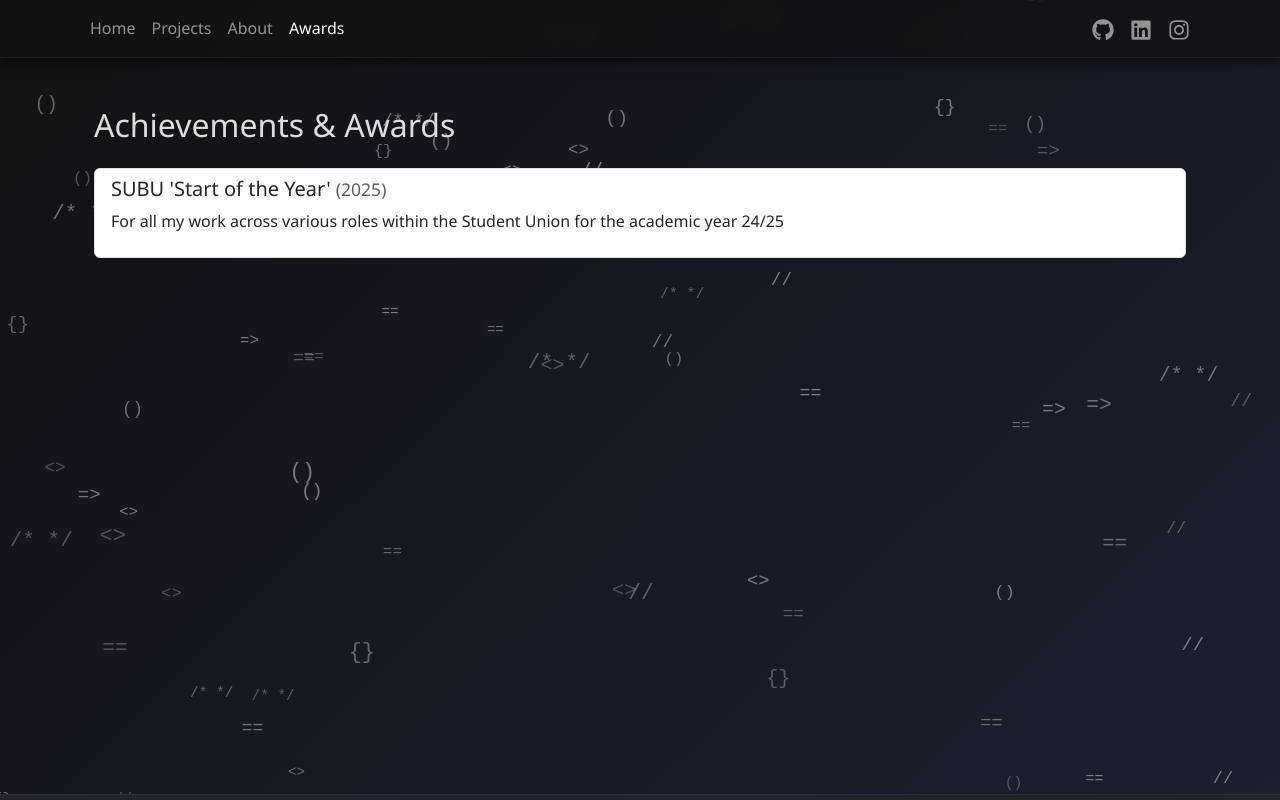
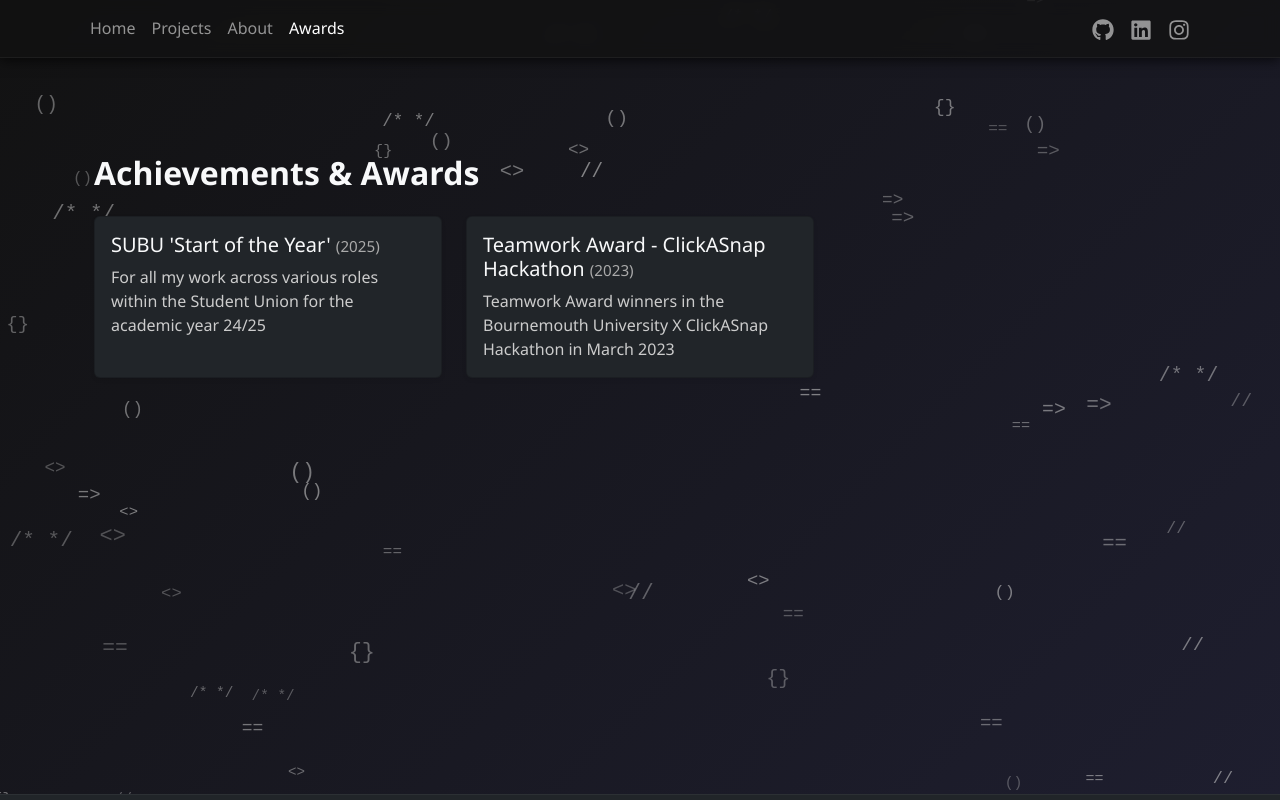
Before and after one commit to AndrewCarter04/portfolio, a React (Create React App) app: page /awards in a window 1280 px wide. Built offline with nearby package versions, Linux system fonts and the light colour scheme.

Commit message:
Add some awards

```diff
--- a/src/pages/awards.jsx
+++ b/src/pages/awards.jsx
@@ -1,27 +1,46 @@
 import React from 'react';
-import { ListGroup, Container } from 'react-bootstrap';
+import { Container, Row, Col, Card } from 'react-bootstrap';
 
 const awardsList = [
   {
-    title: 'SUBU \'Start of the Year\'',
+    title: "SUBU 'Start of the Year'",
     year: 2025,
-    description: 'For all my work across various roles within the Student Union for the academic year 24/25',
+    description:
+      'For all my work across various roles within the Student Union for the academic year 24/25',
   },
+  {
+    title: "Teamwork Award - ClickASnap Hackathon",
+    year: 2023,
+    description:
+      'Teamwork Award winners in the Bournemouth University X ClickASnap Hackathon in March 2023',
+  }
   // add more
 ];
 
 const Awards = () => {
   return (
-    <Container>
-      <h2 className="mb-4">Achievements & Awards</h2>
-      <ListGroup>
+    <Container className="py-5 text-light">
+      <h2 className="mb-4" style={{ fontWeight: '700' }}>
+        Achievements & Awards
+      </h2>
+
+      <Row xs={1} md={2} lg={3} className="g-4">
         {awardsList.map((award, idx) => (
-          <ListGroup.Item key={idx}>
-            <h5>{award.title} <small className="text-muted">({award.year})</small></h5>
-            <p>{award.description}</p>
-          </ListGroup.Item>
+          <Col key={idx}>
+            <Card className="bg-dark text-light h-100 shadow-sm">
+              <Card.Body>
+                <Card.Title>
+                  {award.title}{' '}
+                  <small className="mb-2" style={{ color: '#aaa', fontSize: '0.95rem' }}>
+                    ({award.year})
+                  </small>
+                </Card.Title>
+                <Card.Text style={{ color: '#ccc' }}>{award.description}</Card.Text>
+              </Card.Body>
+            </Card>
+          </Col>
         ))}
-      </ListGroup>
+      </Row>
     </Container>
   );
 };
```
